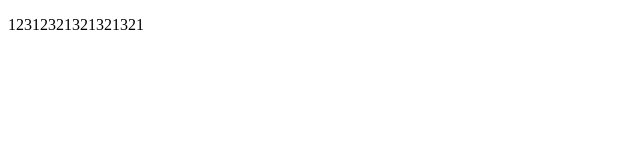
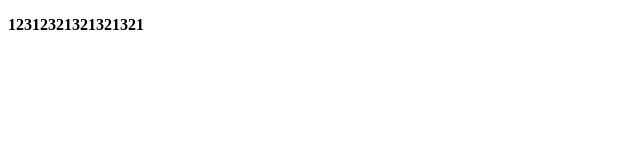
Before and after one commit to KadyrovAman/dzexample, a plain HTML site: page index.html in a window 1280 px wide. Shown: the full height of the page, 0-640 px from the left. Drawn offline with Linux system fonts and the light colour scheme.

Commit message:
added 123123 and 1p 1 strong  file

```diff
--- a/index.html
+++ b/index.html
@@ -9,7 +9,7 @@
 </head>
 
 <body>
-  <p>12312321321321321</p>
+  <strong><p>12312321321321321</p></strong>
 
 </body>
 
```
